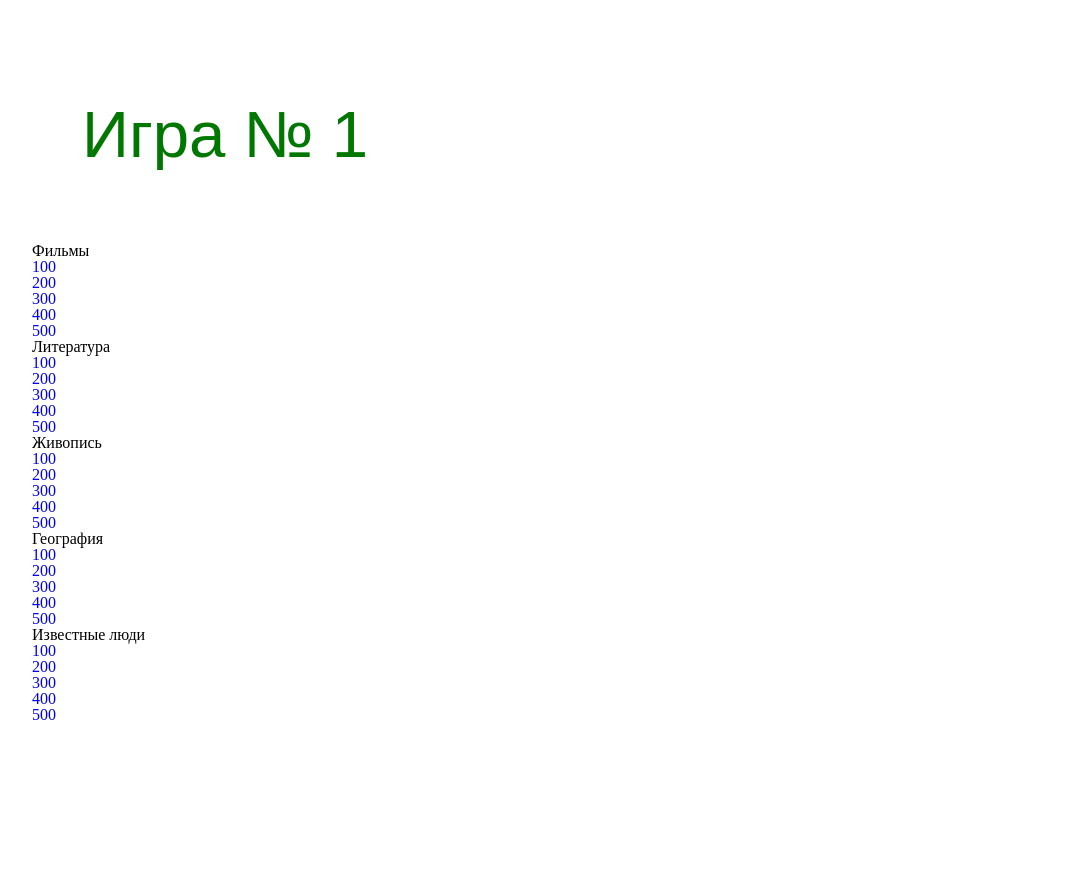
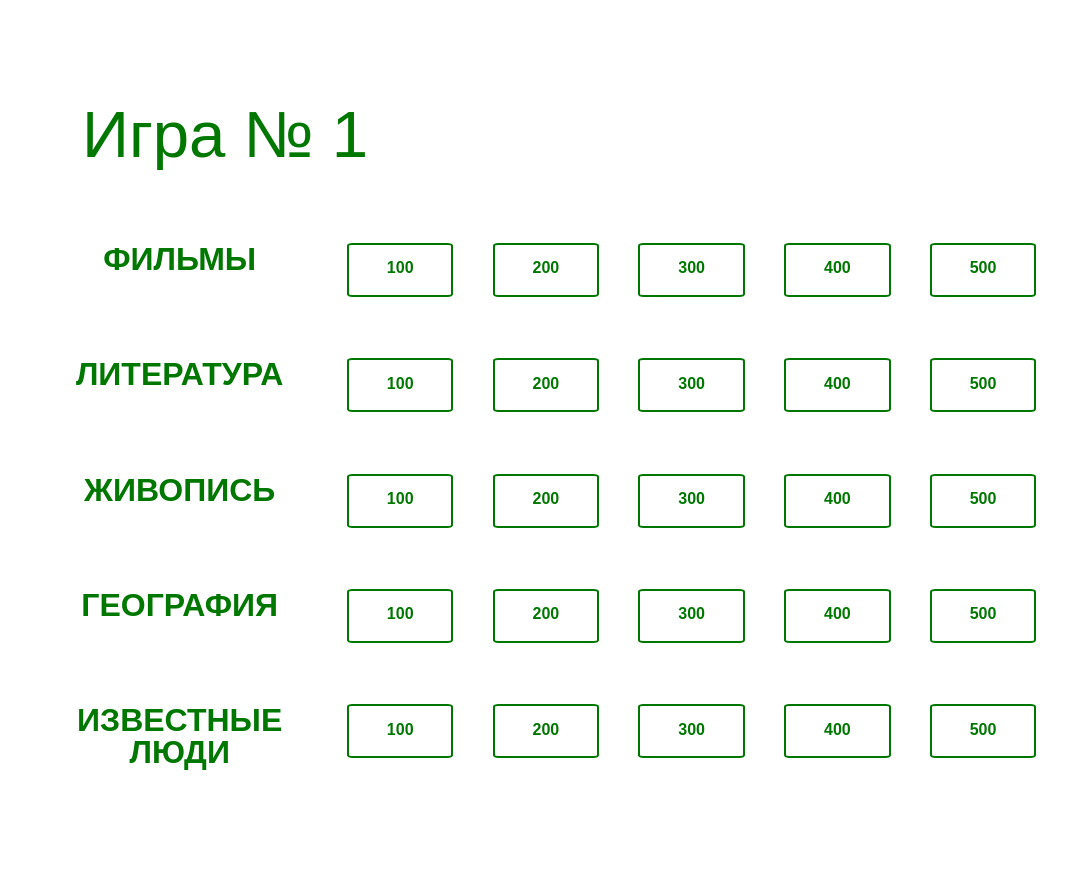
Before and after one commit to MikhailGusarov/PyQuiz, a Django app: page /OwnGame/1/ in a window 1280 px wide. Shown: the whole page, without its empty margins (96-1163 px from the left). Before the commit the page ends 720 px from the top, so only its background shows below. Run offline with Django 3.2, Linux system fonts and the light colour scheme; data comes from the database, SQL or seed files in the repository.

Commit message:
Стили для страницы игры

```diff
--- a/OwnGame/static/css/main.css
+++ b/OwnGame/static/css/main.css
@@ -6,10 +6,12 @@
     margin-left: 50px;
     margin-bottom: 75px;
 }
+
 .main {
     margin: 8% auto;
     width: 80%;
 }
+
 /* Страница с выбором игры */
 .main_games {
     display: flex;
@@ -18,14 +20,17 @@
     width: 100%;
     flex-wrap: wrap;
 }
+
 .main_games_game {
     width: 30%;
     border: 2px solid #007700;
     border-radius: 5%;
 }
+
 .main_games_game:hover {
     background-color: #007700;
 }
+
 .main_games_game p {
     padding-top: 10%;
     text-align: center;
@@ -35,8 +40,47 @@
     height: 60%;
     margin-bottom: 10%;
 }
+
 .main_games_game:hover p {
     color: white;
 }
 
 /* Страница игры */
+.game_category_question {
+    display: flex;
+    flex-direction: row;
+    justify-content: space-around;
+    width: 100%;
+    flex-wrap: wrap;
+    margin-bottom: 6%;
+}
+
+.game_category{
+    color: #007700;
+    font-weight: bolder;
+    font-family: sans-serif;
+    text-transform: uppercase;
+    font-size: 24pt;
+    text-align: center;
+    width: 25%;
+}
+.game_question {
+    width: 10%;
+    border: 2px solid #007700;
+    border-radius: 5%;
+    height: 50px;
+}
+.game_question:hover {
+    background-color: #007700;
+}
+.game_question p {
+    padding-top: 15%;
+    text-align: center;
+    color: #007700;
+    font-weight: bolder;
+    font-family: sans-serif;
+    height: 85%;
+}
+.game_question:hover p {
+    color: white;
+}
--- a/OwnGame/templates/game.html
+++ b/OwnGame/templates/game.html
@@ -10,7 +10,9 @@
         <div class="game_category">{{ category.name }}</div>
         {% for question in category.question_set.all %}
             <div class="game_question">
-                <a href="{% url 'owngame:question' game.number category.id question.count_points %}">{{question.count_points}}</a>
+                <a href="{% url 'owngame:question' game.number category.id question.count_points %}">
+                    <p>{{question.count_points}}</p>
+                </a>
             </div>
         {% endfor %}
     </div>
```
